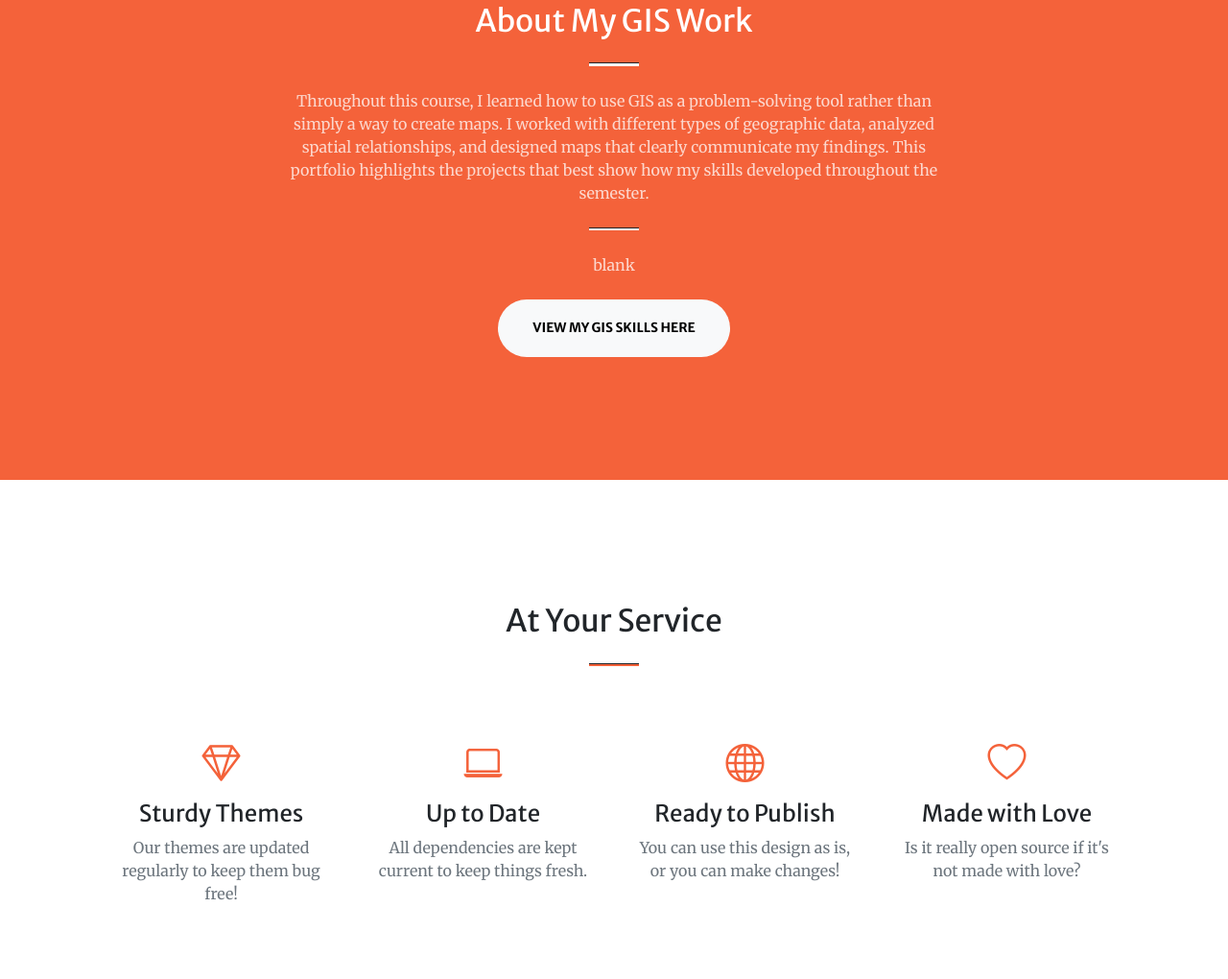
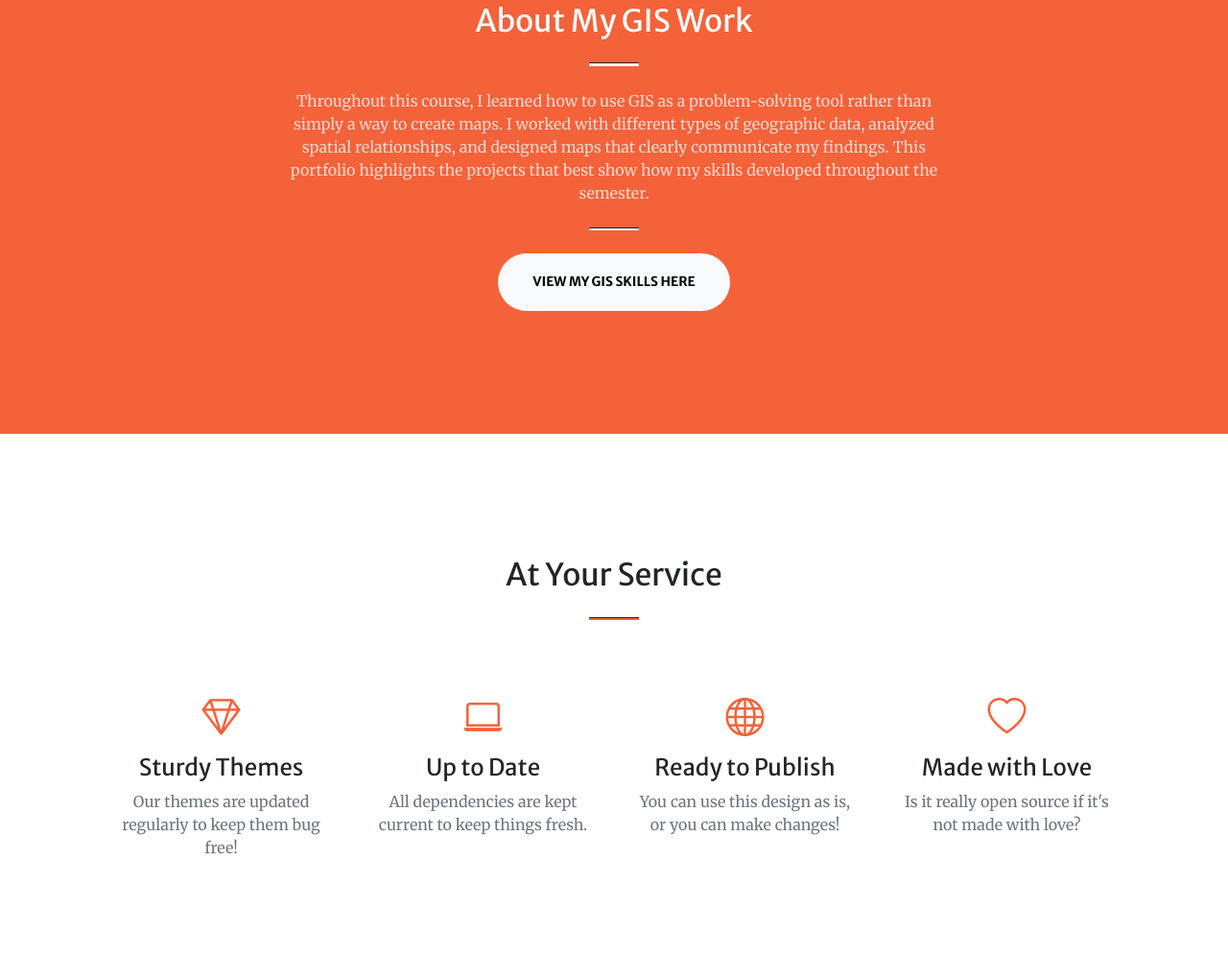
Before and after one commit to ella-horvat/ella-horvat, a plain HTML site: page index.html in a window 1280 px wide. Shown: the part 925-1945 px from the top of the page at 96% size. Drawn offline with nearby package versions, Linux system fonts and the light colour scheme; some packages are replaced by stand-ins of ours; a script that the page names is missing.

Commit message:
Update index.html

```diff
--- a/index.html
+++ b/index.html
@@ -61,7 +61,7 @@
     Throughout this course, I learned how to use GIS as a problem-solving tool rather than simply a way to create maps. I worked with different types of geographic data, analyzed spatial relationships, and designed maps that clearly communicate my findings. This portfolio highlights the projects that best show how my skills developed throughout the semester.
 </p>
                         <hr class="divider divider-light" />
-                        <p class="text-white-75 mb-4">blank</p>
+                        <p class="text-white-75 mb-4"></p>
                         <a class="btn btn-light btn-xl" href="#services">VIEW MY GIS SKILLS HERE</a>
                     </div>
                 </div>
```
